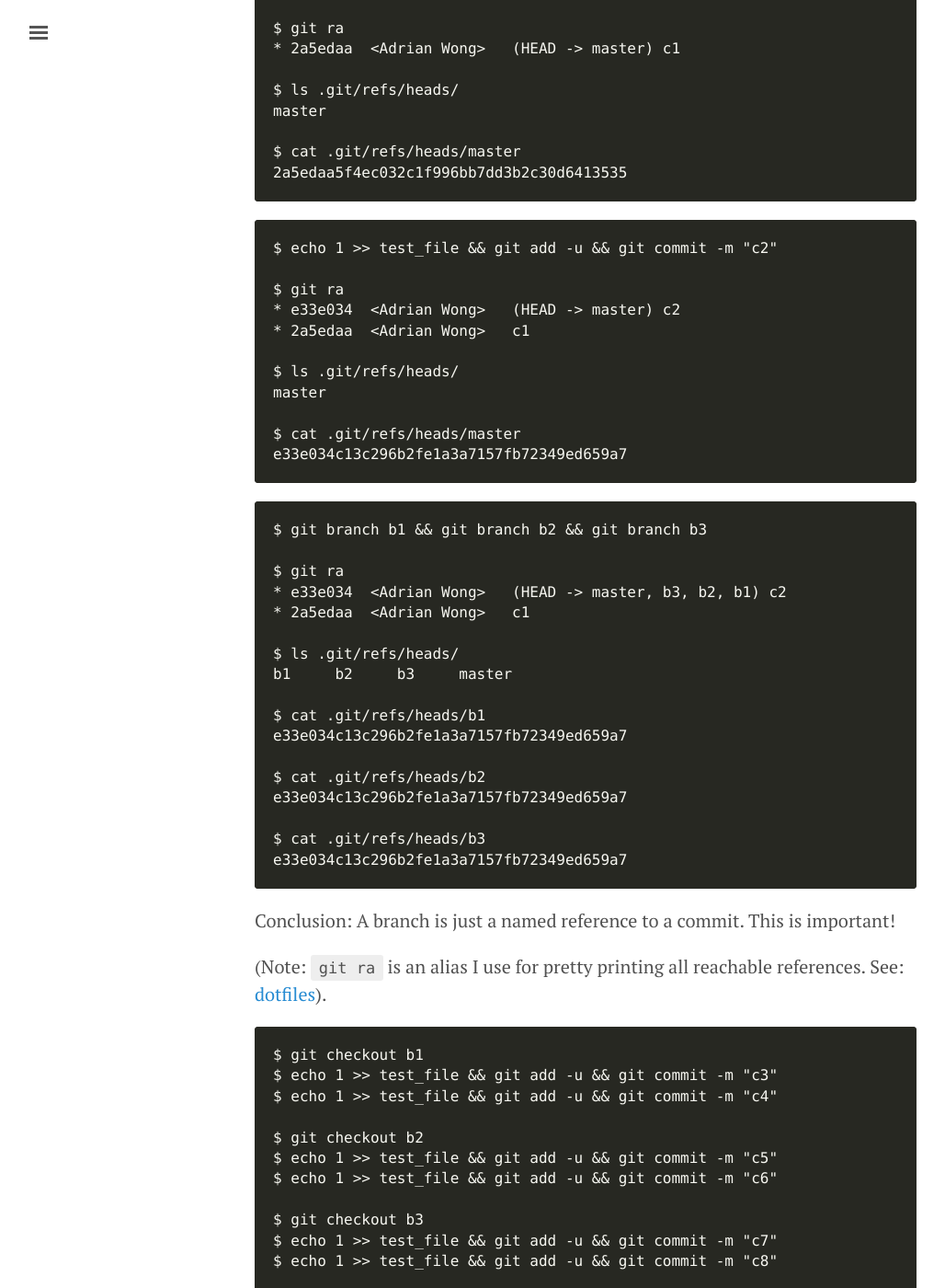
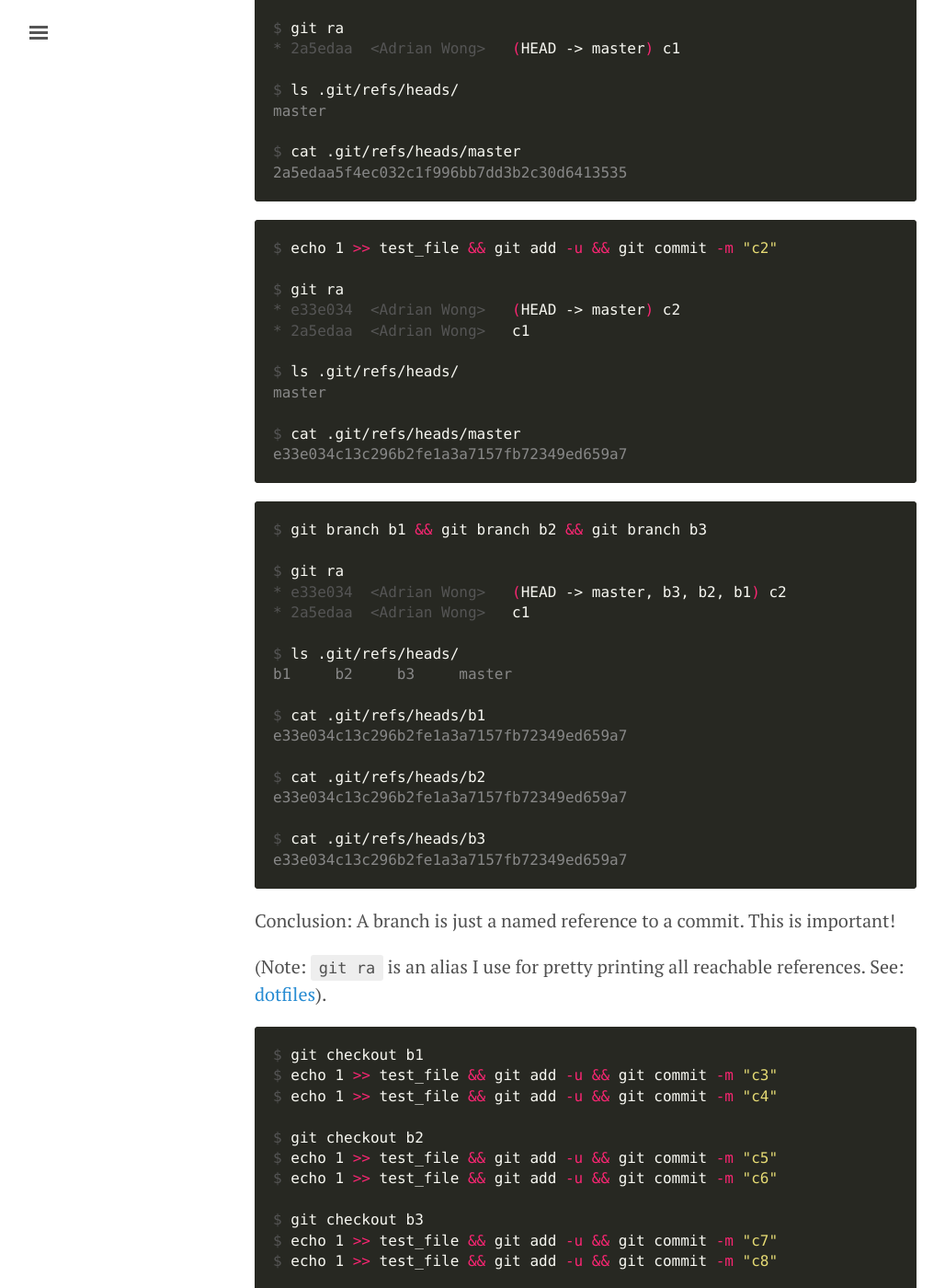
Before and after one commit to adrianwong/adrianwong.github.io, a Jekyll site: the page built from _posts/2017-08-23-tiny-git-test.md, in a window 1280 px wide and 1400 px high, scrolled down 389 px. Shown: the whole window at 92% size, without its empty margins (3-1031 px from the left). Built offline with Jekyll 4.4.1, drawn with Linux system fonts in a browser that asks for light colours; comment, search, counter and statistics services are not loaded; some of the changed text lies outside the part shown.

Commit message:
refactor: Syntax highlighting!

````diff
--- a/_posts/2017-08-23-tiny-git-test.md
+++ b/_posts/2017-08-23-tiny-git-test.md
@@ -4,7 +4,7 @@ comments: true
 title: A tiny Git test
 ---
 
-```
+```console
 $ mkdir git_test && cd git_test
 
 $ git init
@@ -22,7 +22,7 @@ $ cat .git/refs/heads/master
 2a5edaa5f4ec032c1f996bb7dd3b2c30d6413535
 ```
 
-```
+```console
 $ echo 1 >> test_file && git add -u && git commit -m "c2"
 
 $ git ra
@@ -36,7 +36,7 @@ $ cat .git/refs/heads/master
 e33e034c13c296b2fe1a3a7157fb72349ed659a7
 ```
 
-```
+```console
 $ git branch b1 && git branch b2 && git branch b3
 
 $ git ra
@@ -60,7 +60,7 @@ Conclusion: A branch is just a named reference to a commit. This is important!
 
 (Note: `git ra` is an alias I use for pretty printing all reachable references. See: [dotfiles](https://github.com/adrianwong/dotfiles){:target="_blank"}).
 
-```
+```console
 $ git checkout b1
 $ echo 1 >> test_file && git add -u && git commit -m "c3"
 $ echo 1 >> test_file && git add -u && git commit -m "c4"
@@ -96,7 +96,7 @@ $ cat .git/refs/heads/b3
 c80773e64d8fd6da5e6ddaa41c237c3ea0a0c938
 ```
 
-```
+```console
 $ git branch -D b3
 
 $ ls .git/refs/heads/
@@ -114,7 +114,7 @@ $ git ra
 
 Conclusion: Deleting a branch removes the named reference to a commit. Commits on the deleted branch are therefore unreachable (but may still be recoverable through the `reflog`).
 
-```
+```console
 $ git checkout b2
 $ git tag "some-tag"
 
@@ -139,7 +139,7 @@ $ git ra
 
 Conclusion: A `tag` is also a named reference. A tagged commit is therefore still reachable even if the branch it was on has been deleted. Remember that a branch is just a named reference to a commit.
 
-```
+```console
 $ git checkout master
 $ echo 1 >> test_file_2 && git add -A && git commit -m "c9"
 
````
Also changed, not shown: _posts/2017-06-28-semantic-commit-messages.md (+1 -1 lines).
